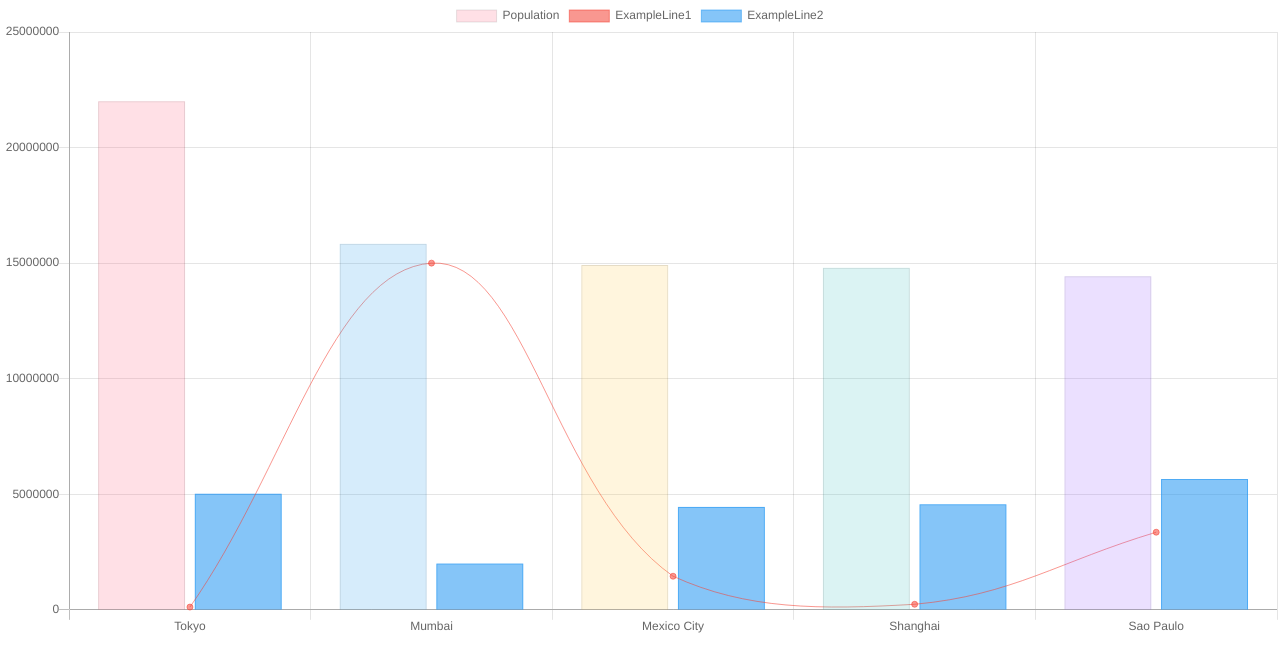
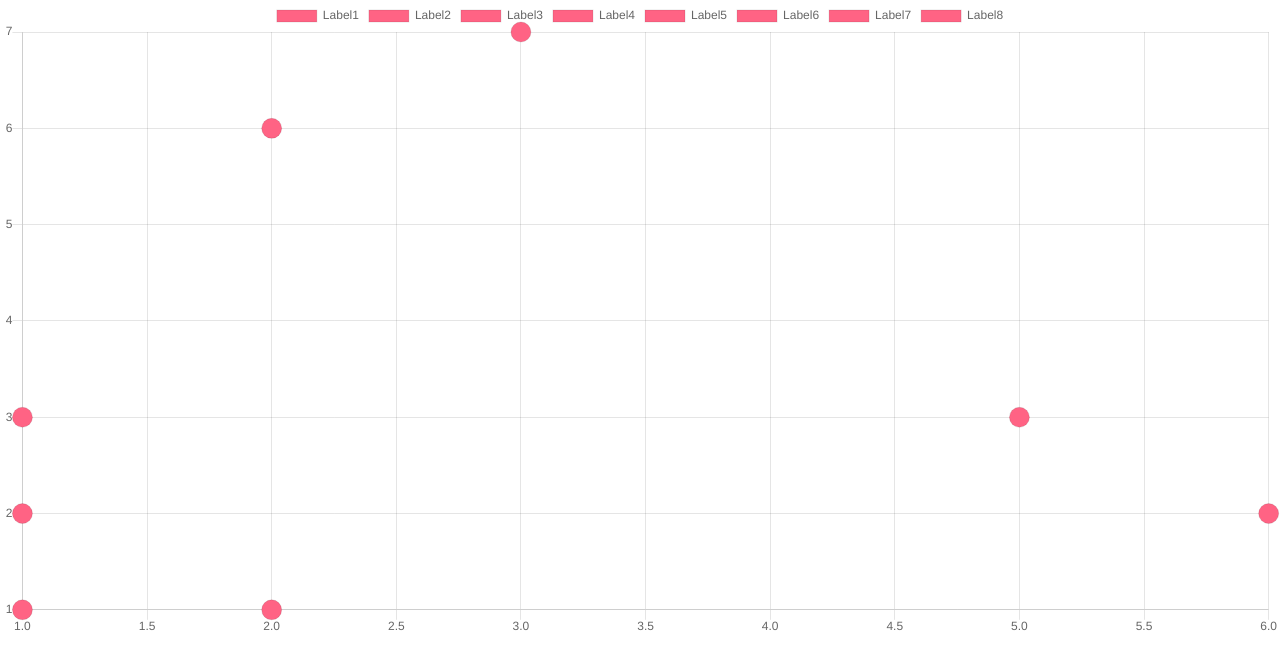
Before and after one commit to devashishkumar/angular-libraries-project, an Angular app: page / in a window 1280 px wide. Shown: the top 672 px of the page. Built offline with nearby package versions, Linux system fonts and the light colour scheme.

Commit message:
add bubble chart feature, change click event implmementation in chart component

```diff
--- a/projects/chart-angular/package.json
+++ b/projects/chart-angular/package.json
@@ -1,6 +1,6 @@
 {
   "name": "chart-angular",
-  "version": "1.4.0",
+  "version": "1.5.0",
   "peerDependencies": {
     "@angular/common": "^9.1.13",
     "@angular/core": "^9.1.13"
--- a/projects/chart-angular/src/lib/chart-angular.component.ts
+++ b/projects/chart-angular/src/lib/chart-angular.component.ts
@@ -44,6 +44,7 @@ export class ChartAngularComponent implements OnInit {
    * create chart
    */
   createChart() {
+    const self = this;
     if (!document.getElementById(this.divId)) {
       return;
     }
@@ -65,10 +66,20 @@ export class ChartAngularComponent implements OnInit {
             const labelIndex = legendItem.datasetIndex;
             this.labelClicked.emit({ rowClicked: legendItem });
           }
+        },
+        onClick: function (e) {
+          var element = this.getElementAtEvent(e);
+
+          // If you click on at least 1 element ...
+          if (element.length > 0) {
+            var datasetLabel = this.config.data.datasets[element[0]._datasetIndex].label;
+            var data = this.config.data.datasets[element[0]._datasetIndex].data[element[0]._index];
+            self.chartClicked.emit({ label: datasetLabel, index: element[0]._datasetIndex });
+          }
         }
       }
     });
-    this.bindChartClickEvent(chart);
+    // this.bindChartClickEvent(chart);
   }
 
   /**
@@ -89,9 +100,11 @@ export class ChartAngularComponent implements OnInit {
         //get specific label by index
         const label = chart.data.labels[clickedElementindex];
 
+        window.console.log(activePoints, clickedElementindex, label, '92');
+
         //get value by index
         // const value = chart.data.datasets[0].data[clickedElementindex];
-        this.chartClicked.emit({ label: label, index:clickedElementindex });
+        this.chartClicked.emit({ label: label, index: clickedElementindex });
 
         /* other stuff that requires slice's label and value */
       }
--- a/src/app/chart-lib-testing/chart-lib-testing.component.html
+++ b/src/app/chart-lib-testing/chart-lib-testing.component.html
@@ -1,2 +1,2 @@
-<chart-angular [chartConfig]="barChartConfig" [chartType]="'bar'" (labelClicked)="ourMethod($event)"
+<chart-angular [chartConfig]="bubbleChartConfig" [chartType]="'bubble'" (labelClicked)="ourMethod($event)"
     [isLabelShow]="true" (chartClicked)="chartClicked($event)"></chart-angular>
--- a/src/app/chart-lib-testing/chart-lib-testing.component.ts
+++ b/src/app/chart-lib-testing/chart-lib-testing.component.ts
@@ -132,7 +132,7 @@ export class ChartLibTestingComponent implements OnInit {
   barChartConfig = {
     labels: ["Tokyo", "Mumbai", "Mexico City", "Shanghai", "Sao Paulo"],
     datasets: [{
-      label: 'Population', // Name the series
+      label: 'Tokyo', // Name the series
       data: [22006299, 15834918, 14919501, 14797756, 14433147], // Specify the data values array
       backgroundColor: [ // Specify custom colors
         'rgba(255, 99, 132, 0.2)',
@@ -144,7 +144,7 @@ export class ChartLibTestingComponent implements OnInit {
       borderWidth: 1 // Specify bar border width
     },
     {
-      label: 'ExampleLine1', // Name the series
+      label: 'Mumbai', // Name the series
       data: [120000, 15000000, 1454210, 240124, 3358452], // Specify the data values array
       backgroundColor: '#f443368c',
       borderColor: '#f443368c',
@@ -153,7 +153,7 @@ export class ChartLibTestingComponent implements OnInit {
       fill: false
     },
     {
-      label: 'ExampleLine2', // Name the series
+      label: 'Mexico City', // Name the series
       data: [5024554, 2001424, 4454201, 4565420, 5659888], // Specify the data values array
       backgroundColor: '#2196f38c',
       borderColor: '#2196f38c',
@@ -162,6 +162,107 @@ export class ChartLibTestingComponent implements OnInit {
       fill: false
     }]
   }
+
+  bubbleChartConfig = {
+    datasets: [
+      {
+        label: 'Label1',
+        data: [
+          {
+            x: 3,
+            y: 7,
+            r: 10
+          }
+        ],
+        backgroundColor: "#ff6384",
+        hoverBackgroundColor: "#ff6384"
+      },
+      {
+        label: 'Label2',
+        data: [
+          {
+            x: 6,
+            y: 2,
+            r: 10
+          }
+        ],
+        backgroundColor: "#ff6384",
+        hoverBackgroundColor: "#ff6384"
+      },
+      {
+        label: 'Label3',
+        data: [
+          {
+            x: 2,
+            y: 6,
+            r: 10
+          }
+        ],
+        backgroundColor: "#ff6384",
+        hoverBackgroundColor: "#ff6384"
+      },
+      {
+        label: 'Label4',
+        data: [
+          {
+            x: 5,
+            y: 3,
+            r: 10
+          }
+        ],
+        backgroundColor: "#ff6384",
+        hoverBackgroundColor: "#ff6384"
+      },
+      {
+        label: 'Label5',
+        data: [
+          {
+            x: 2,
+            y: 1,
+            r: 10
+          }
+        ],
+        backgroundColor: "#ff6384",
+        hoverBackgroundColor: "#ff6384"
+      },
+      {
+        label: 'Label6',
+        data: [
+          {
+            x: 1,
+            y: 3,
+            r: 10
+          }
+        ],
+        backgroundColor: "#ff6384",
+        hoverBackgroundColor: "#ff6384"
+      },
+      {
+        label: 'Label7',
+        data: [
+          {
+            x: 1,
+            y: 1,
+            r: 10
+          }
+        ],
+        backgroundColor: "#ff6384",
+        hoverBackgroundColor: "#ff6384"
+      },
+      {
+        label: 'Label8',
+        data: [
+          {
+            x: 1,
+            y: 2,
+            r: 10
+          }
+        ],
+        backgroundColor: "#ff6384",
+        hoverBackgroundColor: "#ff6384"
+      }
+    ]
+  };
 
   constructor() { }
 
```
Also changed, not shown: projects/chart-angular/README.md.
